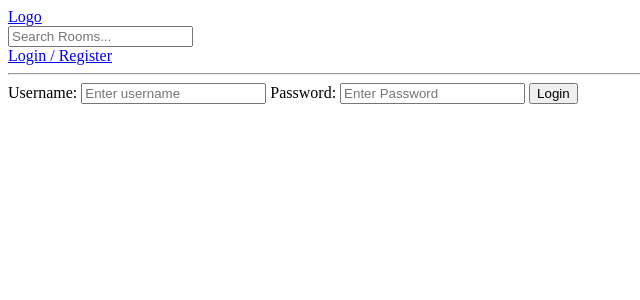
After one commit to louiskwt/studybuddy, a Django app: page /login/ in a window 1280 px wide. The commit adds this page. Shown: the top 300 px of the page, without its empty margins (0-640 px from the left). Run offline with Django 3.2, Linux system fonts and the light colour scheme.

Commit message:
set up login register form and view

```diff
--- /dev/null
+++ b/base/templates/base/login_register.html
@@ -0,0 +1,18 @@
+{% extends 'main.html' %}
+
+{% block body %}
+
+<div>
+    <form method="POST" action="">
+        {% csrf_token %}
+        <label>Username: </label>
+        <input type="text" name="username" placeholder="Enter username" />
+
+        <label>Password: </label>
+        <input type="text" name="password" placeholder="Enter Password" />
+
+        <input type="submit" value="Login">
+    </form>
+</div>
+
+{% endblock body %}
--- a/base/urls.py
+++ b/base/urls.py
@@ -2,6 +2,7 @@ from django.urls import path
 from . import views
 
 urlpatterns = [
+    path('login/', views.loginPage, name='login'),
     path('', views.home, name="home"),
     path('room_page/<str:pk>/', views.room, name="room"),
     path('create-room/', views.createRoom, name="create-room"),
--- a/base/views.py
+++ b/base/views.py
@@ -13,6 +13,11 @@ from .forms import RoomForm
 # ]
 
 # Funation base view
+
+def loginPage(request):
+    context = {}
+    return render(request, 'base/login_register.html', context)
+
 
 
 def home(request):
--- a/templates/navbar.html
+++ b/templates/navbar.html
@@ -6,4 +6,6 @@
     <input type="text" name='q' placeholder="Search Rooms..."/>
 </form>
 
+<a href="{% url 'login' %}">Login / Register</a>
+
 <hr>
```
Also changed, not shown: db.sqlite3.
